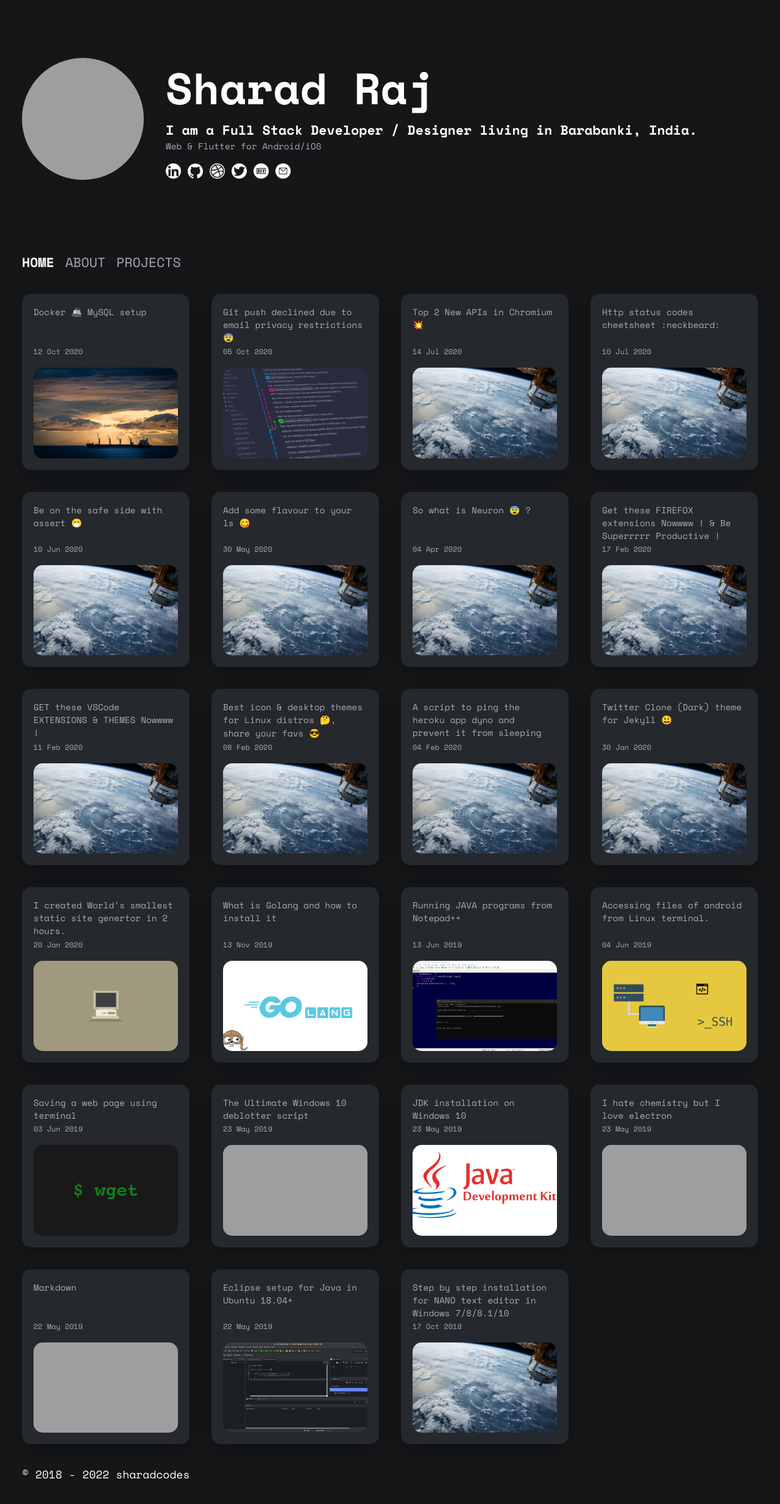
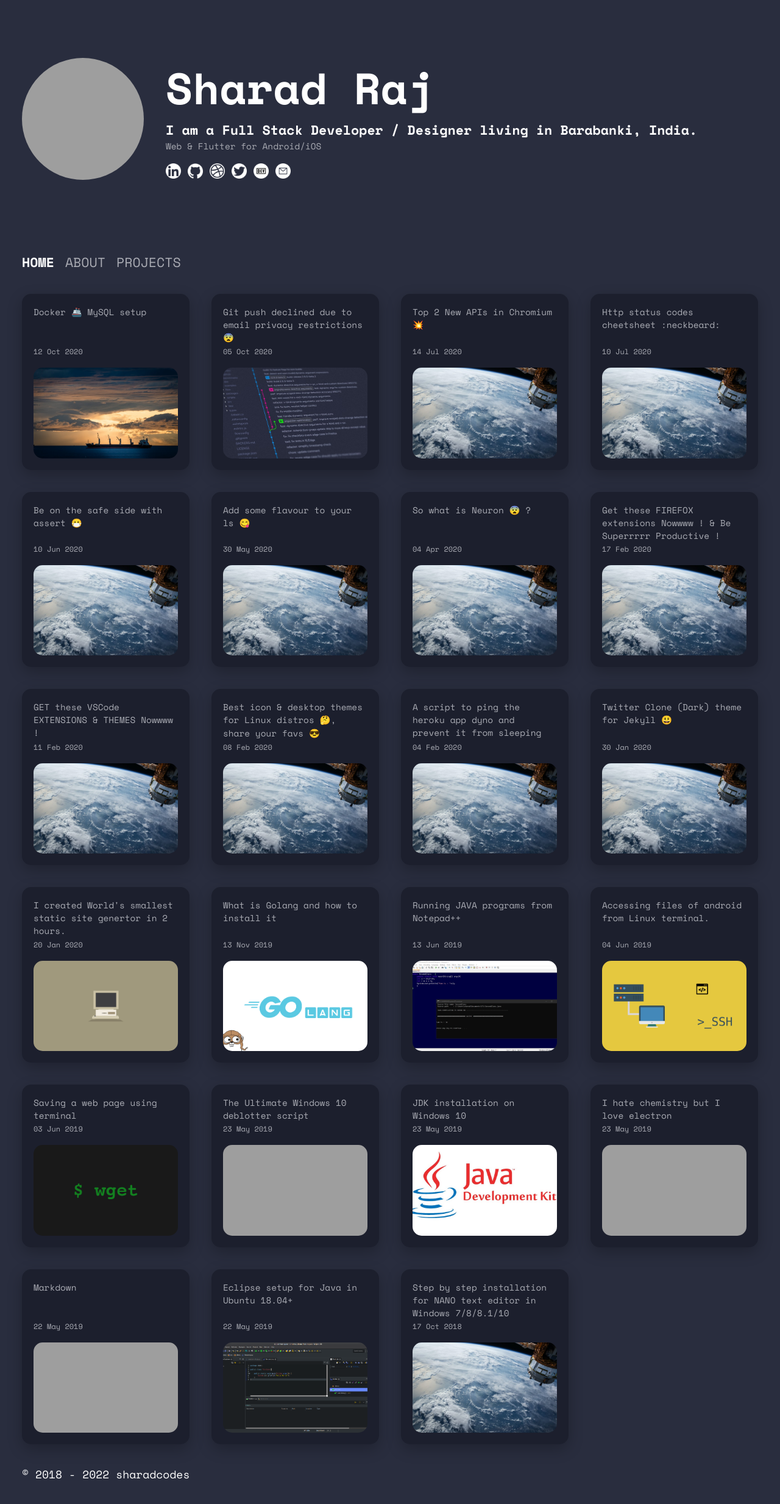
Before and after one commit to sharadcodes/sharadcodes.github.io, a Jekyll site: the page built from index.md, in a window 1280 px wide. Shown: the whole page at 61% size. Built offline with Jekyll 4.4.1, drawn with Linux system fonts in a browser that asks for light colours; nearby versions of some CDN libraries; emoji names are drawn with the system emoji font; grey boxes are pictures that could not be loaded.

Commit message:
Added new scheme

```diff
--- a/assets/css/main.css
+++ b/assets/css/main.css
@@ -1,7 +1,7 @@
 @import url("https://fonts.googleapis.com/css2?family=Space+Mono:ital,wght@0,400;0,700;1,400;1,700&display=swap");
 @import url("https://fonts.googleapis.com/css2?family=Poppins:wght@400;800&display=swap");
 
-:root {
+/* :root {
   --dark-1: #151618;
   --dark-2: #25282c;
   --dark-3: #151618;
@@ -9,6 +9,16 @@
   --light-2: #a9abb3;
   --light-3: #3f3f3f;
   --light-4: #32353a;
+} */
+
+:root {
+	--dark-1: #292d3e;
+	--dark-2: #1c1f2d;
+	--dark-3: #292d3e;
+	--light-1: #fff;
+	--light-2: #a9abb3;
+	--light-3: #ffdda7;
+	--light-4: #292d3e;
 }
 
 * {
```
